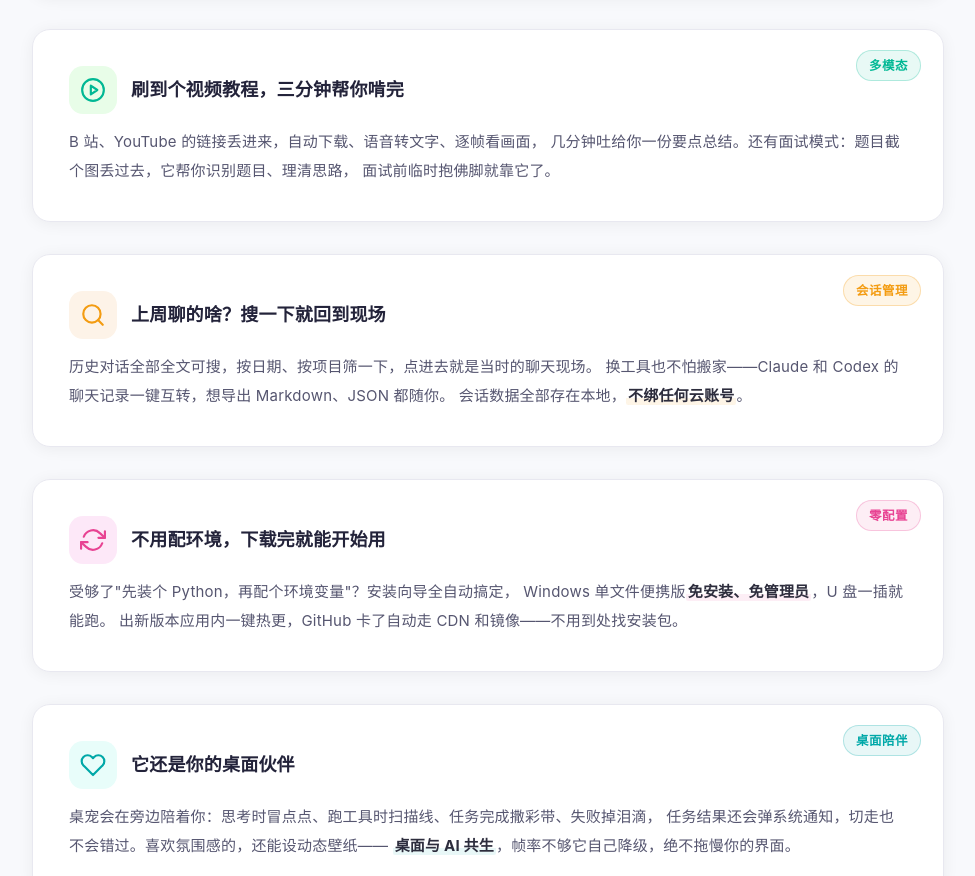
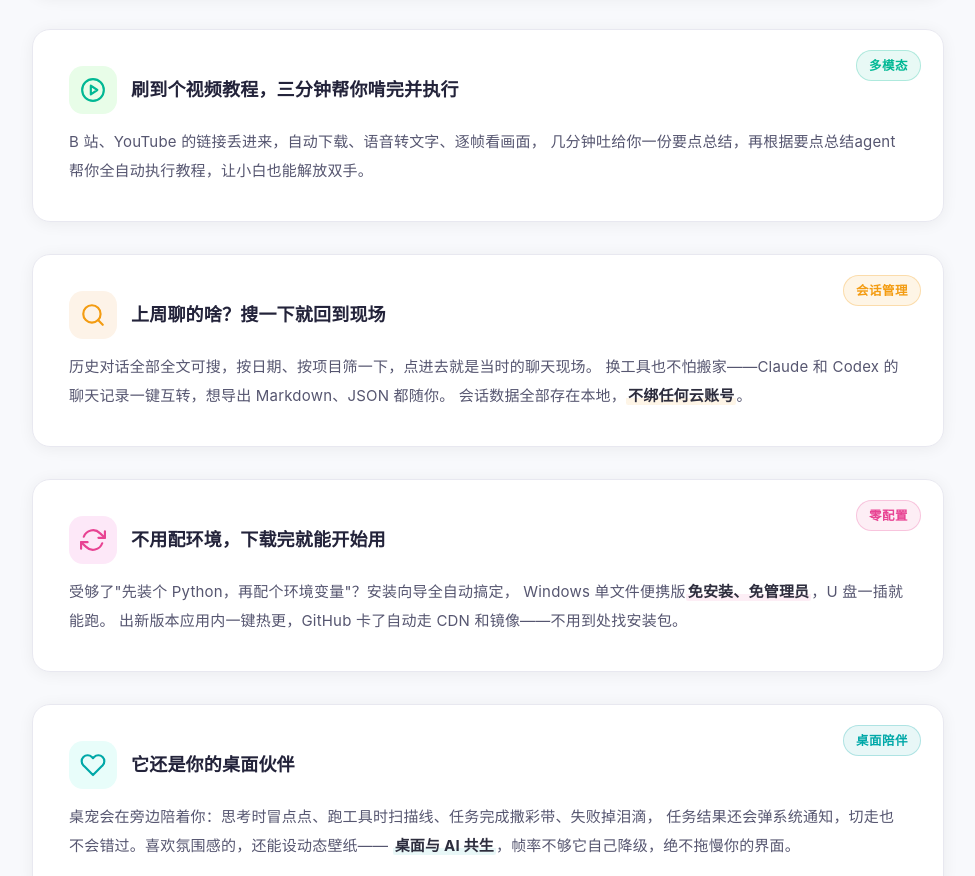
Before and after one commit to qingyu321/snowshadowdoll.online, a plain HTML site: page index.html in a window 1280 px wide. Shown: the part 1213-2089 px from the top of the page, without its empty margins (152-1127 px from the left). Drawn offline with Linux system fonts and the light colour scheme; some packages are replaced by stand-ins of ours; no server answers; a script that the page names is missing.

Commit message:
Update index.html

```diff
--- a/index.html
+++ b/index.html
@@ -4,7 +4,7 @@
     <meta charset="UTF-8">
     <meta name="viewport" content="width=device-width, initial-scale=1.0">
     <title>Little Claude — 你的桌面 AI 工作伙伴</title>
-    <meta name="description" content="Little Claude：协议级 AI Agent Harness 桌面客户端。一个应用统一接入 Claude Code / Codex / DeepSeek 三大 Harness，权限卡片、Rewind 回退、视频分析、面试助手，43MB 单文件免安装。">
+    <meta name="description" content="Little Claude：协议级 AI Agent Harness 桌面客户端。一个应用统一接入 Claude Code / Codex / DeepSeek 三大 Harness，权限卡片、Rewind 回退、视频分析，单文件免安装。">
     <meta name="theme-color" content="#6c5ce7">
     <meta property="og:title" content="Little Claude — 你的桌面 AI 工作伙伴">
     <meta property="og:description" content="一个入口驾驭 Claude Code / Codex / DeepSeek 三大 Harness——权限成为卡片、计划成为审查单、提问成为表单。开源免费，单文件免安装。">
@@ -534,12 +534,11 @@
                     <div class="card-icon" aria-hidden="true">
                         <svg viewBox="0 0 24 24" fill="none" stroke="currentColor" stroke-width="2" stroke-linecap="round" stroke-linejoin="round"><circle cx="12" cy="12" r="10"/><polygon points="10 8 16 12 10 16 10 8"/></svg>
                     </div>
-                    <h3>刷到个视频教程，三分钟帮你啃完</h3>
+                    <h3>刷到个视频教程，三分钟帮你啃完并执行</h3>
                 </div>
                 <p>
                     B 站、YouTube 的链接丢进来，自动下载、语音转文字、逐帧看画面，
-                    几分钟吐给你一份要点总结。还有面试模式：题目截个图丢过去，它帮你识别题目、理清思路，
-                    面试前临时抱佛脚就靠它了。
+                    几分钟吐给你一份要点总结，再根据要点总结agent帮你全自动执行教程，让小白也能解放双手。
                 </p>
             </div>
 
```
